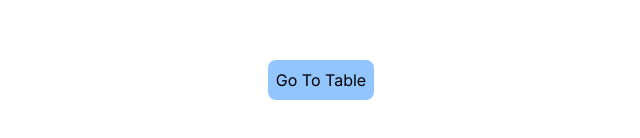
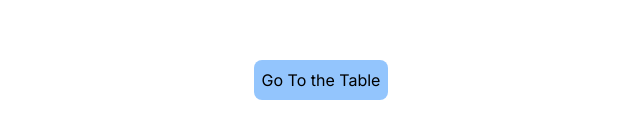
Before and after one commit to noviceGuru/todo-list-next-tailwind, a Next.js app: page / in a window 1280 px wide. Shown: the part 320-458 px from the top of the page, without its empty margins (319-959 px from the left). Built offline with nearby package versions, Linux system fonts and the light colour scheme.

Commit message:
little correction in writing of the button and the regarding test

```diff
--- a/src/app/page.tsx
+++ b/src/app/page.tsx
@@ -7,7 +7,7 @@ export default function Home() {
 			<main className="h-screen-dynamic grid place-items-center">
 				<LinkButton
 					to="pages/table"
-					text="Go To Table"
+					text="Go To the Table"
 				/>
 			</main>
 		</>
```
Also changed, not shown: 1 other file (tests, documents, lock files or other folders).
